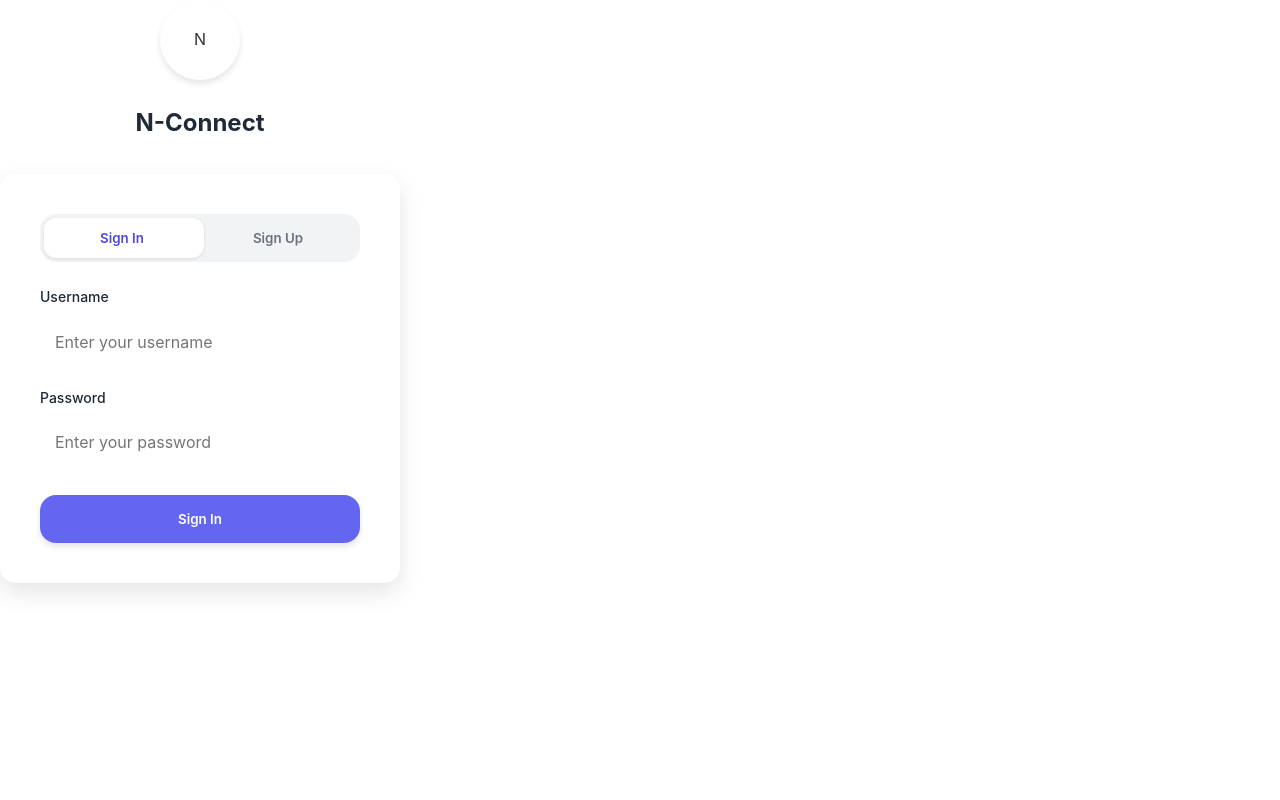
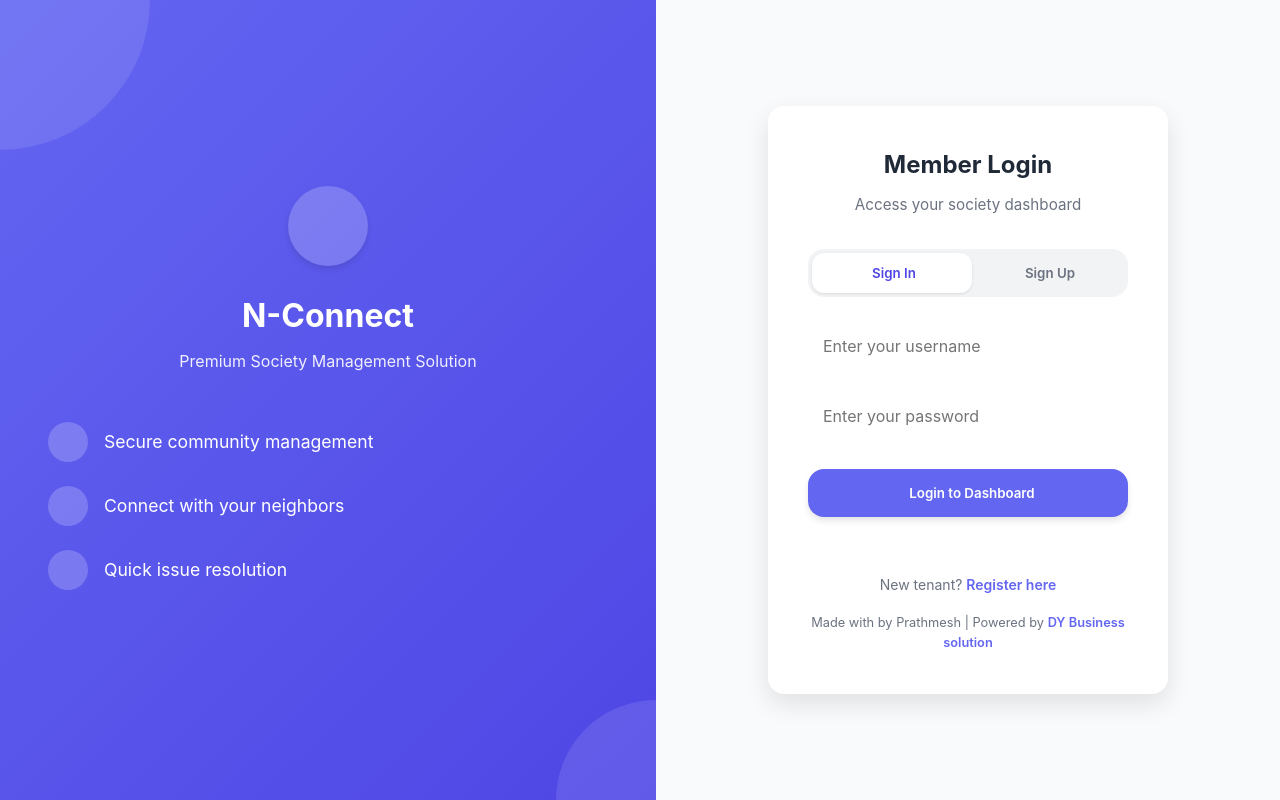
Before and after one commit to Prathmesh0204/n-connect-final, a React (Create React App) app in the folder frontend/: page / in a window 1280 px wide. Built offline with nearby package versions, Linux system fonts and the light colour scheme.

Commit message:
change in structure

```diff
--- a/frontend/src/components/Login.js
+++ b/frontend/src/components/Login.js
@@ -28,7 +28,7 @@ const Login = ({ onLogin }) => {
         {
           username: formData.username,
           email: formData.email,
-          password: formData.password, // Changed from password1
+          password: formData.password,
           password2: formData.password2
         };
 
@@ -41,21 +41,17 @@ const Login = ({ onLogin }) => {
       const data = await response.json();
 
       if (response.ok) {
-        // ✅ FIX: Pass both the auth token (data.key) AND the username from the form
         if (isLogin) {
             onLogin(data.key, formData.username);
         } else {
-            // After registration, you could automatically log them in or show a success message
             setIsLogin(true);
             alert("Registration successful! Please log in.");
         }
       } else {
-        // Handle both dictionary and list errors from Django REST Framework
         let errorMessage = 'Authentication failed. Please check your details.';
         if (typeof data === 'object' && data !== null) {
             const errorKeys = Object.keys(data);
             if (errorKeys.length > 0) {
-                // Join all error messages
                 errorMessage = errorKeys.map(key => `${key}: ${data[key].join(', ')}`).join('; ');
             }
         }
@@ -70,40 +66,56 @@ const Login = ({ onLogin }) => {
 
   return (
     <div className="login-container">
-      <div className="login-wrapper">
-        <div className="login-header">
+      <div className="login-left-panel">
+        <div className="login-branding">
           <div className="login-logo">
-            <span>N</span>
+            <i className="fas fa-building"></i>
           </div>
-          <h2>N-Connect</h2>
-          <p></p>
+          <h1>N-Connect</h1>
+          <p>Premium Society Management Solution</p>
         </div>
 
+        <ul className="features-list">
+          <li><i className="fas fa-shield-alt"></i> Secure community management</li>
+          <li><i className="fas fa-users"></i> Connect with your neighbors</li>
+          <li><i className="fas fa-bolt"></i> Quick issue resolution</li>
+        </ul>
+      </div>
+
+      <div className="login-right-panel">
+        <div className="login-wrapper">
           <div className="login-card">
+            <div className="login-header">
+              <h2>Member Login</h2>
+              <p>Access your society dashboard</p>
+            </div>
+
             <div className="login-tabs">
               <button
                 onClick={() => setIsLogin(true)}
                 className={`login-tab ${isLogin ? 'active' : ''}`}
               >
-              Sign In
+                <i className="fas fa-sign-in-alt"></i> Sign In
               </button>
               <button
                 onClick={() => setIsLogin(false)}
                 className={`login-tab ${!isLogin ? 'active' : ''}`}
               >
-              Sign Up
+                <i className="fas fa-user-plus"></i> Sign Up
               </button>
             </div>
 
             {error && (
               <div className="login-error">
+                <i className="fas fa-exclamation-circle"></i>
                 {error}
               </div>
             )}
 
             <form onSubmit={handleSubmit} className="login-form">
               <div className="form-group">
-              <label>Username</label>
+                <div className="input-with-icon">
+                  <i className="fas fa-user"></i>
                   <input
                     type="text"
                     placeholder="Enter your username"
@@ -112,10 +124,12 @@ const Login = ({ onLogin }) => {
                     required
                   />
                 </div>
+              </div>
 
               {!isLogin && (
                 <div className="form-group">
-                <label>Email</label>
+                  <div className="input-with-icon">
+                    <i className="fas fa-envelope"></i>
                     <input
                       type="email"
                       placeholder="Enter your email"
@@ -124,10 +138,12 @@ const Login = ({ onLogin }) => {
                       required
                     />
                   </div>
+                </div>
               )}
 
               <div className="form-group">
-              <label>Password</label>
+                <div className="input-with-icon">
+                  <i className="fas fa-lock"></i>
                   <input
                     type="password"
                     placeholder="Enter your password"
@@ -136,10 +152,12 @@ const Login = ({ onLogin }) => {
                     required
                   />
                 </div>
+              </div>
 
               {!isLogin && (
                 <div className="form-group">
-                <label>Confirm Password</label>
+                  <div className="input-with-icon">
+                    <i className="fas fa-lock"></i>
                     <input
                       type="password"
                       placeholder="Confirm your password"
@@ -148,12 +166,33 @@ const Login = ({ onLogin }) => {
                       required
                     />
                   </div>
+                </div>
               )}
 
               <button type="submit" disabled={loading} className="login-button">
-              {loading ? 'Please wait...' : (isLogin ? 'Sign In' : 'Sign Up')}
+                {loading ? (
+                  <>
+                    <i className="fas fa-spinner fa-spin"></i> Please wait...
+                  </>
+                ) : isLogin ? (
+                  <>
+                    <i className="fas fa-sign-in-alt"></i> Login to Dashboard
+                  </>
+                ) : (
+                  <>
+                    <i className="fas fa-user-plus"></i> Create Account
+                  </>
+                )}
               </button>
             </form>
+
+            <div className="login-footer">
+              <p>New tenant? <a href="#">Register here</a></p>
+              <p className="developed-by">
+                Made with <i className="fas fa-heart"></i> by Prathmesh | Powered by <a href="https://dybusiness-solutions.com/" target="_blank" rel="noopener noreferrer">DY Business solution</a>
+              </p>
+            </div>
+          </div>
         </div>
       </div>
     </div>
```
Lines whose indentation alone changed are shown as unchanged.
